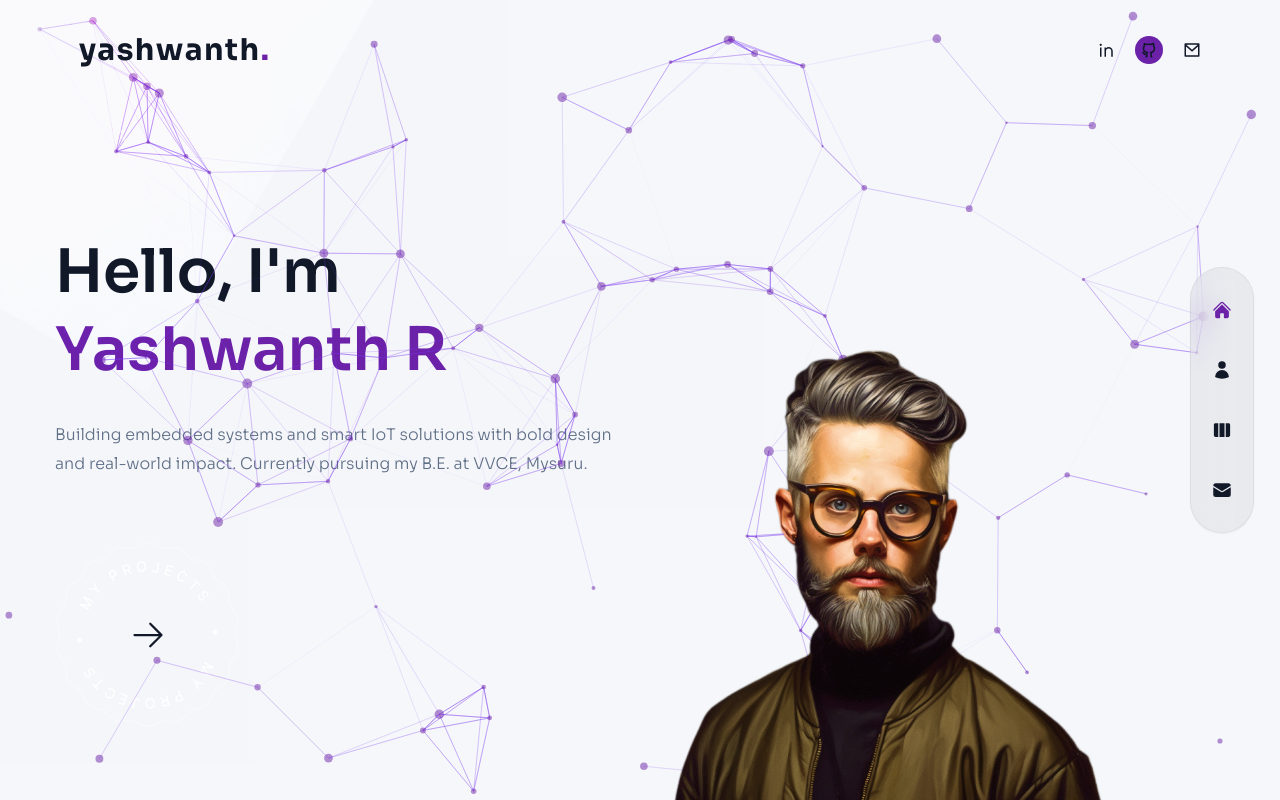
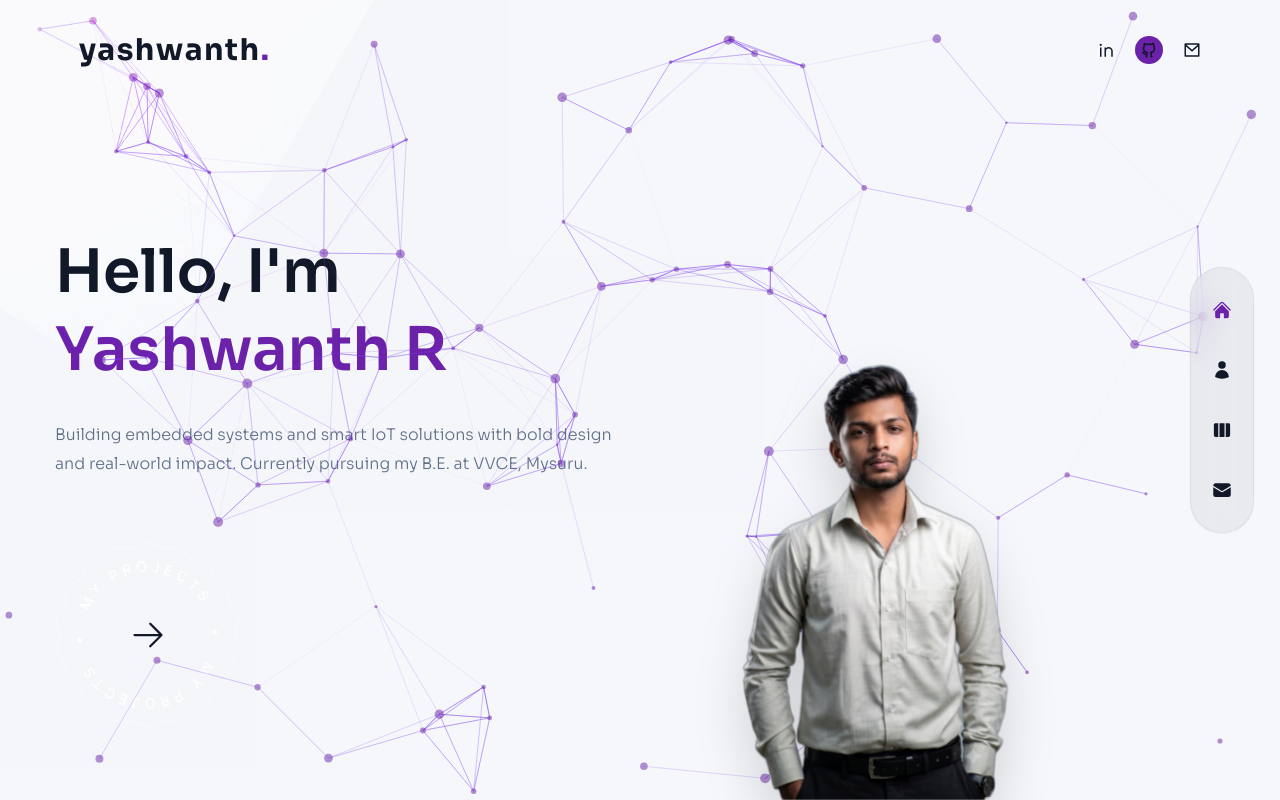
Before and after one commit to yashwanthR1207/yashprofile.2, a Next.js app: page / in a window 1280 px wide. Built offline with nearby package versions, Linux system fonts and the light colour scheme.

Commit message:
Add new avatar picture with background removed

```diff
--- a/components/Avatar.jsx
+++ b/components/Avatar.jsx
@@ -4,11 +4,11 @@ const Avatar = () => {
   return (
     <div className="hidden xl:flex xl:max-w-none pointer-events-none select-none relative w-full h-full justify-center items-end">
       <Image
-        src="/avatar.png"
+        src="/avatar_new.png"
         alt="avatar"
-        width={737}
-        height={678}
-        className="translate-z-0 w-auto h-full object-contain object-bottom relative z-10"
+        fill
+        sizes="(max-width: 1200px) 100vw, 50vw"
+        className="translate-z-0 object-contain object-bottom relative z-10 drop-shadow-2xl"
       />
     </div>
   );
```
Also changed, not shown: public/avatar_new.png (added).
